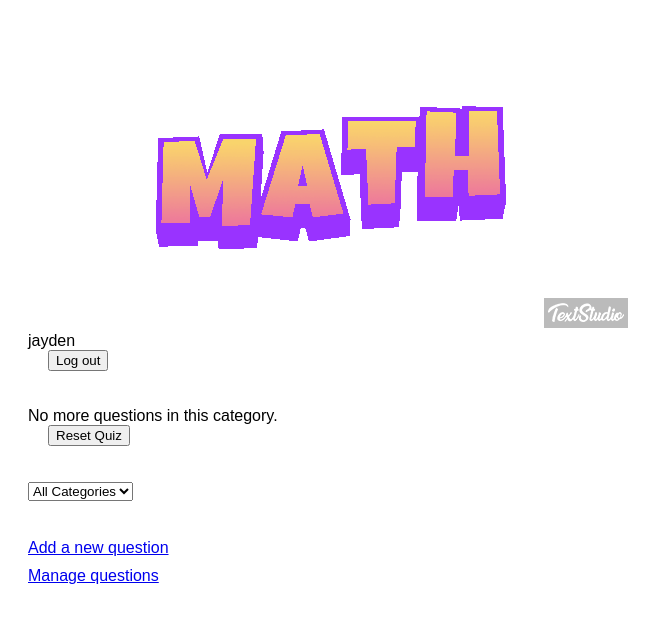
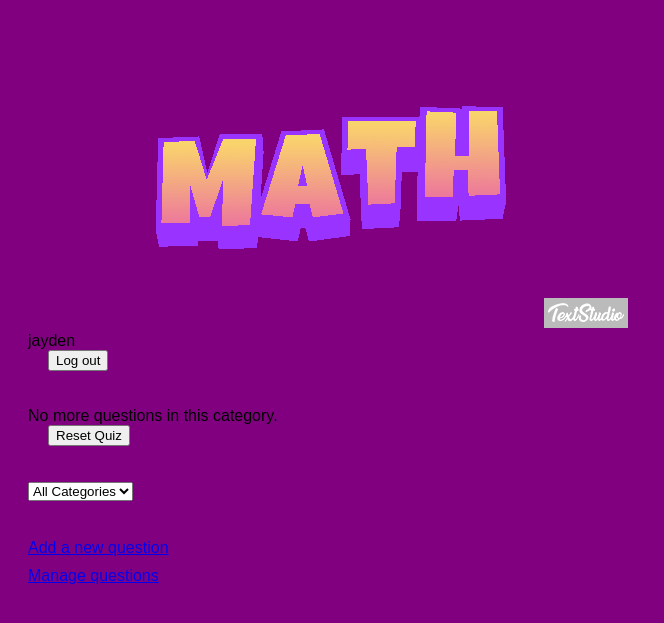
Before and after one commit to jaydenChua315/at1, a Django app: page /eduprod/ in a window 1280 px wide. Shown: the top 623 px of the page, without its empty margins (0-664 px from the left). Run offline with Django 5.2, Linux system fonts and the light colour scheme; a user stored in the database is signed in; data comes from the database, SQL or seed files in the repository; both versions use the stored data as it was after the commit.

Commit message:
Changed background color

```diff
--- a/eduprod/static/eduprod/styles.css
+++ b/eduprod/static/eduprod/styles.css
@@ -1,3 +1,3 @@
-body { font-family: Arial, sans-serif; padding: 20px; }
+body { font-family: Arial, sans-serif; padding: 20px; background-color: purple;}
 .question, .answer { margin: 20px; font-size: 20px; }
 #revealBtn { margin: 20px; font-size: 16px; cursor: pointer; }
```
Also changed, not shown: db.sqlite3.
